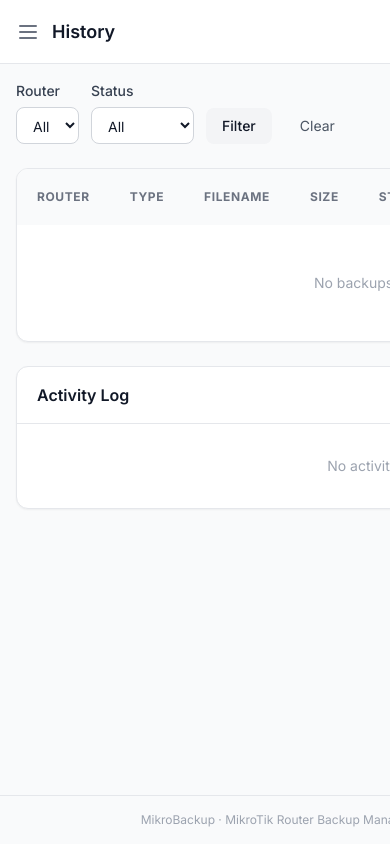
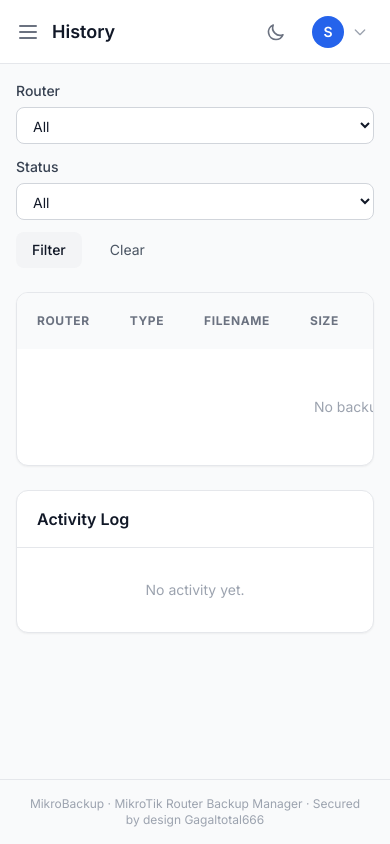
Before and after one commit to gagaltotal/mikrotik-backup, a Flask app: page /history in a window 390 px wide; the page is wider, and only the part inside the window is pictured. Run offline with Flask 3, Linux system fonts and the light colour scheme; the visitor is signed in with stand-in values (Sample User, id 1); some libraries are stand-ins or nearby versions.

Commit message:
update fix bug responsive all frontend dashboard

```diff
--- a/static/css/style.css
+++ b/static/css/style.css
@@ -64,6 +64,13 @@
 .form-input:focus {
   border-color: #3b82f6;
   box-shadow: 0 0 0 3px rgba(59, 130, 246, 0.15);
+}
+
+/* Tables: full width on desktop, scroll inside the card on small screens */
+.table-card {
+  width: 100%;
+  min-width: 640px;
+  border-collapse: collapse;
 }
 
 /* Status badges */
--- a/templates/base.html
+++ b/templates/base.html
@@ -180,14 +180,14 @@
       ></div>
 
       <!-- Main -->
-      <div class="flex-1 lg:ml-64 min-h-screen flex flex-col">
+      <div class="flex-1 min-w-0 lg:ml-64 min-h-screen flex flex-col">
         <header
           class="h-16 bg-white dark:bg-gray-800 border-b border-gray-200 dark:border-gray-700 flex items-center justify-between px-4 lg:px-6 sticky top-0 z-30"
         >
-          <div class="flex items-center space-x-3">
+          <div class="flex items-center space-x-3 min-w-0">
             <button
               data-action="toggle-sidebar"
-              class="lg:hidden text-gray-500 hover:text-gray-700"
+              class="lg:hidden text-gray-500 hover:text-gray-700 shrink-0"
             >
               <svg
                 class="w-6 h-6"
@@ -203,11 +203,11 @@
                 />
               </svg>
             </button>
-            <h1 class="text-lg font-semibold">
+            <h1 class="text-lg font-semibold truncate">
               {% block page_title %}{% endblock %}
             </h1>
           </div>
-          <div class="flex items-center space-x-3">
+          <div class="flex items-center space-x-3 shrink-0">
             <button
               data-action="toggle-theme"
               title="Toggle theme"
--- a/templates/history.html
+++ b/templates/history.html
@@ -4,15 +4,15 @@
 {% block content %}
 <div class="space-y-6">
   <!-- Filters -->
-  <form method="GET" class="flex flex-wrap items-end gap-3">
-    <div>
+  <form method="GET" class="flex flex-col sm:flex-row sm:flex-wrap sm:items-end gap-3">
+    <div class="w-full sm:w-56">
       <label class="form-label">Router</label>
       <select name="router" class="form-input">
         <option value="">All</option>
         {% for r in routers %}<option value="{{ r.id }}" {{ 'selected' if rf == r.id|string else '' }}>{{ r.name }}</option>{% endfor %}
       </select>
     </div>
-    <div>
+    <div class="w-full sm:w-56">
       <label class="form-label">Status</label>
       <select name="status" class="form-input">
         <option value="">All</option>
@@ -20,14 +20,16 @@
         <option value="failed" {{ 'selected' if sf == 'failed' else '' }}>Failed</option>
       </select>
     </div>
-    <button type="submit" class="px-4 py-2 bg-gray-100 dark:bg-gray-700 text-sm font-medium rounded-lg hover:bg-gray-200 dark:hover:bg-gray-600 transition">Filter</button>
-    <a href="{{ url_for('history') }}" class="px-4 py-2 text-sm text-gray-600 dark:text-gray-400 hover:text-gray-900">Clear</a>
+    <div class="flex items-center gap-3 w-full sm:w-auto">
+      <button type="submit" class="px-4 py-2 bg-gray-100 dark:bg-gray-700 text-sm font-medium rounded-lg hover:bg-gray-200 dark:hover:bg-gray-600 transition">Filter</button>
+      <a href="{{ url_for('history') }}" class="px-4 py-2 text-sm text-gray-600 dark:text-gray-400 hover:text-gray-900 dark:hover:text-gray-100">Clear</a>
+    </div>
   </form>
 
   <!-- Backups table -->
   <div class="bg-white dark:bg-gray-800 rounded-xl border border-gray-200 dark:border-gray-700 shadow-sm overflow-hidden">
     <div class="overflow-x-auto">
-      <table class="w-full text-sm">
+      <table class="table-card text-sm">
         <thead class="bg-gray-50 dark:bg-gray-700/50 text-gray-500 dark:text-gray-400 text-xs uppercase tracking-wider">
           <tr>
             <th class="px-5 py-3 text-left">Router</th>
@@ -85,9 +87,9 @@
     <div class="divide-y divide-gray-100 dark:divide-gray-700 max-h-96 overflow-y-auto">
       {% for a in activity %}
       <div class="px-5 py-3">
-        <div class="flex items-center space-x-2">
+        <div class="flex flex-wrap items-center gap-2">
           <span class="status-badge {{ a.status|status_class }}">{{ a.status }}</span>
-          <span class="text-sm font-medium">{{ a.router_name or 'System' }}</span>
+          <span class="text-sm font-medium min-w-0 truncate">{{ a.router_name or 'System' }}</span>
           <span class="text-xs text-gray-400">{{ a.action }}</span>
         </div>
         <p class="text-xs text-gray-500 mt-1">{{ a.message }}</p>
--- a/templates/routers.html
+++ b/templates/routers.html
@@ -72,7 +72,7 @@
   });
 </script>
 <div class="space-y-4">
-  <div class="flex items-center justify-between">
+  <div class="flex flex-wrap items-center justify-between gap-3">
     <p class="text-sm text-gray-500 dark:text-gray-400">
       {{ routers|length }} router(s) registered
     </p>
@@ -100,7 +100,7 @@
     class="bg-white dark:bg-gray-800 rounded-xl border border-gray-200 dark:border-gray-700 shadow-sm overflow-hidden"
   >
     <div class="overflow-x-auto">
-      <table class="w-full text-sm">
+      <table class="table-card text-sm">
         <thead
           class="bg-gray-50 dark:bg-gray-700/50 text-gray-500 dark:text-gray-400 text-xs uppercase tracking-wider"
         >
```
Also changed, not shown: templates/dashboard.html (+9 -9 lines), templates/schedules.html (+3 -6 lines).
